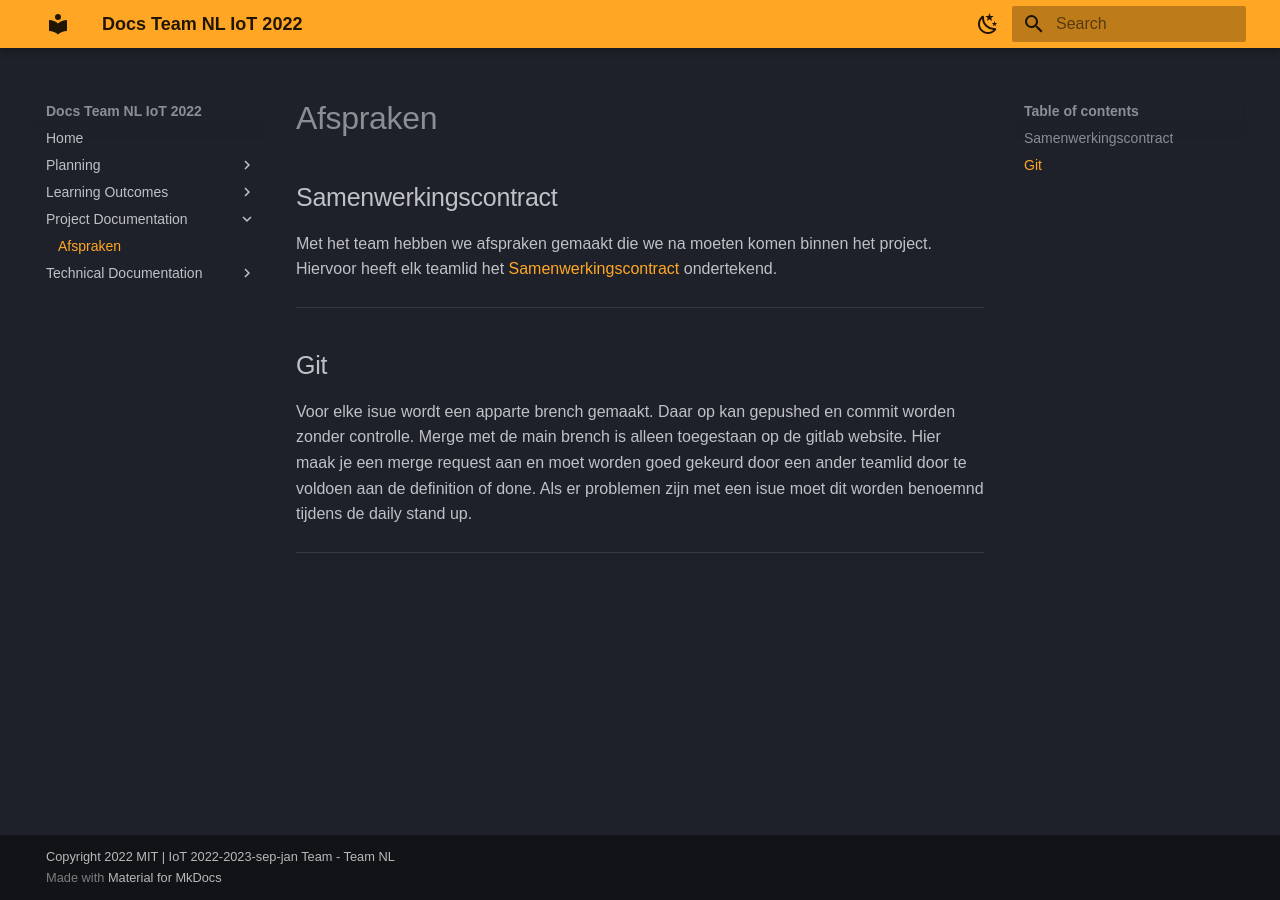
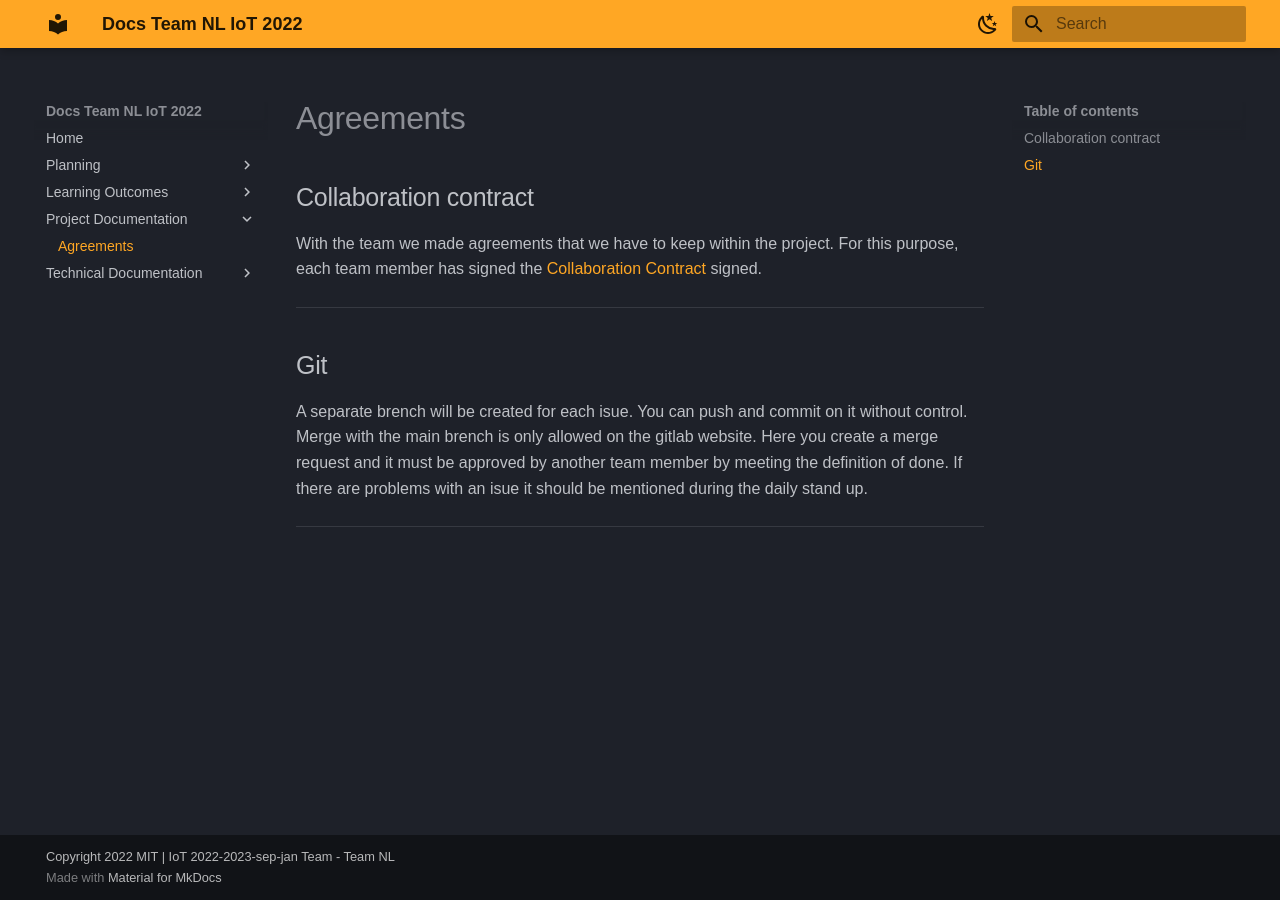
Before and after one commit to serg-and/team-nl-iot-2022, an MkDocs documentation site: the page built from docs/Samenwerkingscontract.md, in a window 1280 px wide. Built offline with MkDocs 1.6.1 and Material for MkDocs 9.7.7, drawn with Linux system fonts in a browser that asks for light colours; some web fonts are replaced.

Commit message:
translation

```diff
--- a/docs/Samenwerkingscontract.md
+++ b/docs/Samenwerkingscontract.md
@@ -1,15 +1,15 @@
-# Afspraken
+# Agreements
 
-## Samenwerkingscontract
+## Collaboration contract
 
 
-Met het team hebben we afspraken gemaakt die we na moeten komen binnen het project. Hiervoor heeft elk teamlid het
-[Samenwerkingscontract](https://docs.google.com/document/d/1fQunPvVXL3cAuSeUdSEsyO1Jd3oOZ5VH/edit?usp=sharing&ouid=117941582367413396465&rtpof=true&sd=true) ondertekend.
+With the team we made agreements that we have to keep within the project. For this purpose, each team member has signed the
+[Collaboration Contract](https://docs.google.com/document/d/1fQunPvVXL3cAuSeUdSEsyO1Jd3oOZ5VH/edit?usp=sharing&ouid=117941582367413396465&rtpof=true&sd=true) signed.
 ___
 
 
 
 ## Git
 
-Voor elke isue wordt een apparte brench gemaakt. Daar op kan gepushed en commit worden zonder controlle. Merge met de main brench is alleen toegestaan op de gitlab website. Hier maak je een merge request aan en moet worden goed gekeurd door een ander teamlid door te voldoen aan de definition of done. Als er problemen zijn met een isue moet dit worden benoemnd tijdens de daily stand up.
+A separate brench will be created for each isue. You can push and commit on it without control. Merge with the main brench is only allowed on the gitlab website. Here you create a merge request and it must be approved by another team member by meeting the definition of done. If there are problems with an isue it should be mentioned during the daily stand up.
 ___
```
Also changed, not shown: docs/index.md (+1 -1 lines).
